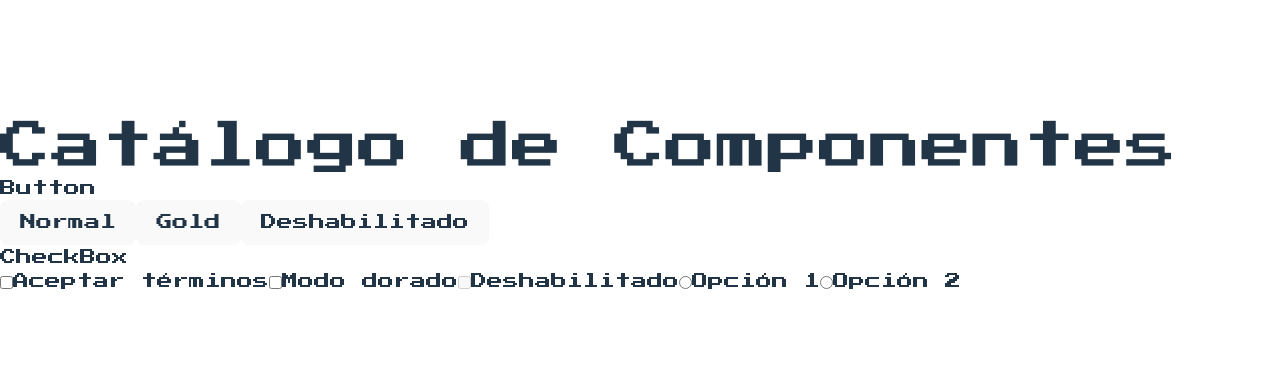
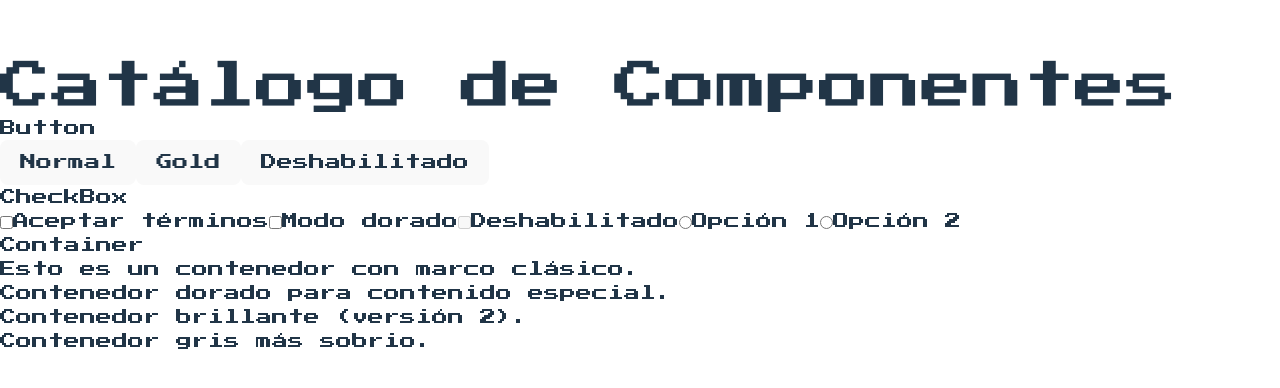
Before and after one commit to Ricardo-Gabriel-Rouco/rpg-react, a React (Vite) app: page / in a window 1280 px wide. Shown: the part 194-582 px from the top of the page. Built offline with nearby package versions, Linux system fonts and the light colour scheme.

Commit message:
added containers, buttons and checkboxes

```diff
--- a/src/Container/Container.tsx
+++ b/src/Container/Container.tsx
@@ -1,14 +1,34 @@
 import { FC, PropsWithChildren } from "react";
-import styles from "./Container.module.css";
-import { container } from "../types";
+import { cn } from "../lib/utils"; // usa el helper cn de shadcn (envuelve clsx)
 
-const Container: FC<PropsWithChildren<container>> = ({
+type ContainerType = "framed" | "golden" | "shinny" | "grey";
+
+interface ContainerProps {
+  type?: ContainerType;
+  className?: string;
+}
+
+const Container: FC<PropsWithChildren<ContainerProps>> = ({
   children,
   type = "framed",
+  className,
 }) => {
+  const baseStyles =
+    "z-10 w-full overflow-visible hover:customCursor box-border p-3 border-[15px] bg-center bg-repeat";
+
+  const variantStyles: Record<ContainerType, string> = {
+    framed:
+      "border-[15px] border-[image:var(--border-framed)] bg-[image:var(--bg-framed)] border-[image-slice:6] border-[image-repeat:repeat]",
+    golden:
+      "border-[15px] border-[image:var(--border-golden)] bg-[image:var(--bg-golden)] border-[image-slice:4] border-[image-repeat:repeat]",
+    shinny:
+      "border-[15px] border-[image:var(--border-shinny)] bg-[image:var(--bg-shinny)] border-[image-slice:8] border-[image-repeat:repeat]",
+    grey: "border-[7px] border-[image:var(--border-grey)] bg-[image:var(--bg-grey)] border-[image-slice:3] border-[image-repeat:repeat]",
+  };
+
   return (
-    <div className={`${styles.container} ${styles[type]} hover:customCursor`}>
-        {children}
+    <div className={cn(baseStyles, variantStyles[type], className)}>
+      {children}
     </div>
   );
 };
--- a/src/index.css
+++ b/src/index.css
@@ -51,6 +51,18 @@
   text-rendering: optimizeLegibility;
   -webkit-font-smoothing: antialiased;
   -moz-osx-font-smoothing: grayscale;
+
+  --border-framed: url("/border-image.png");
+  --bg-framed: url("/background-image.png");
+
+  --border-golden: url("/border-image-golden.png");
+  --bg-golden: url("/background-image-golden.png");
+
+  --border-shinny: url("/border-image-golden2.png");
+  --bg-shinny: url("/background-image-golden2.png");
+
+  --border-grey: url("/border-image-grey.png");
+  --bg-grey: url("/background-image-grey.png");
 }
 
 a {
--- a/src/main.tsx
+++ b/src/main.tsx
@@ -6,6 +6,7 @@ import "./index.css"; // aquí debería estar incluido Tailwind
 
 import Button from "./Button/Button";
 import CheckBox from "./CheckBox/CheckBox";
+import Container from "./Container/Container";
 
 function App() {
   return (
@@ -28,15 +29,23 @@ function App() {
         <CheckBox type="radio" name="grupo1" label="Opción 1" />
         <CheckBox type="radio" name="grupo1" label="Opción 2" gold />
       </section>
-      {/*
 
       <section>
         <h2 className="text-xl font-semibold mb-2">Container</h2>
-        <Container>
-          <p>Contenido dentro del Container</p>
+        <Container type="framed">
+          <p>Esto es un contenedor con marco clásico.</p>
+        </Container>
+        <Container type="golden">
+          <p>Contenedor dorado para contenido especial.</p>
+        </Container>
+        <Container type="shinny">
+          <p>Contenedor brillante (versión 2).</p>
+        </Container>
+        <Container type="grey">
+          <p>Contenedor gris más sobrio.</p>
         </Container>
       </section>
-
+      {/*
       <section>
         <h2 className="text-xl font-semibold mb-2">Dropdown</h2>
         <Dropdown options={["Opción 1", "Opción 2", "Opción 3"]} />
```
